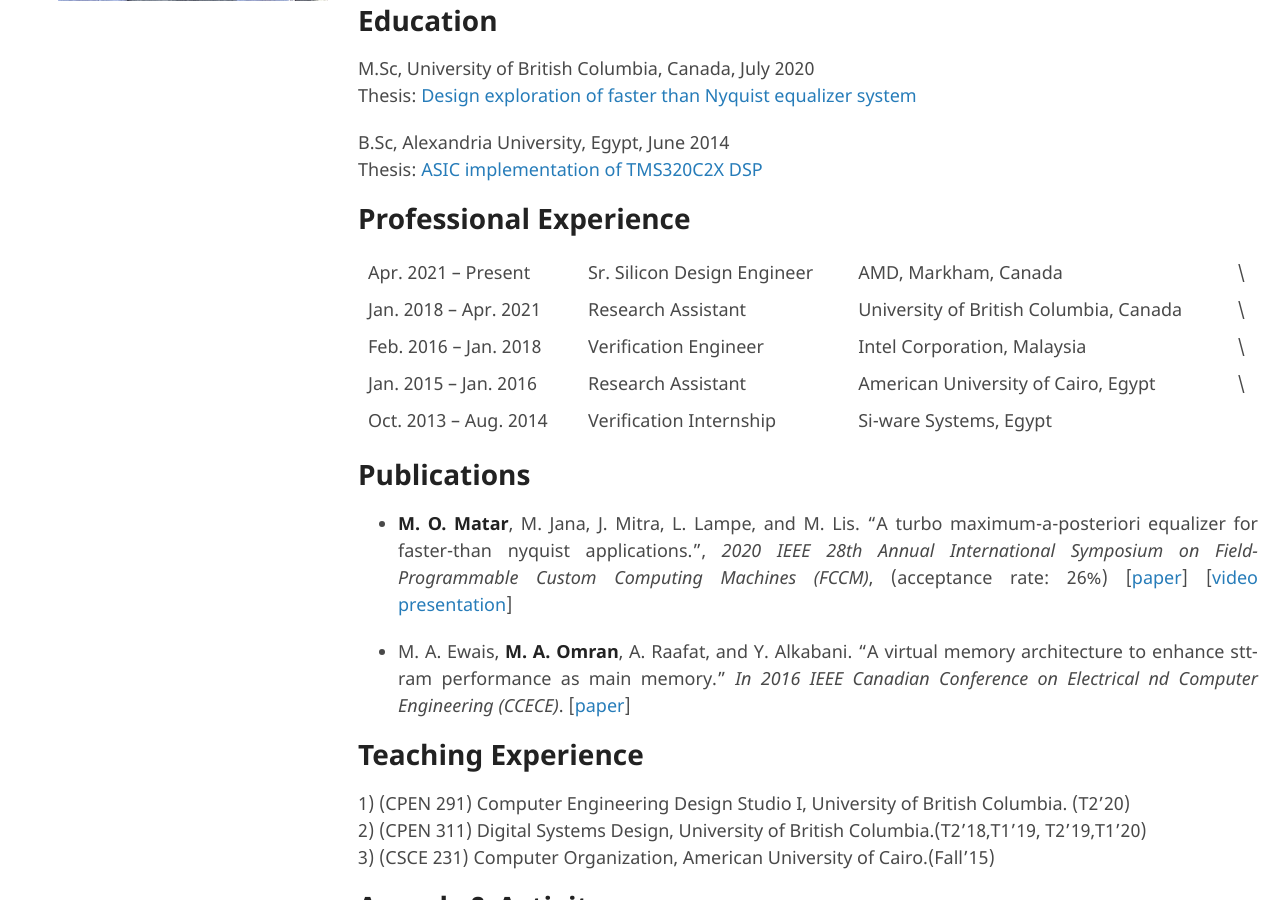
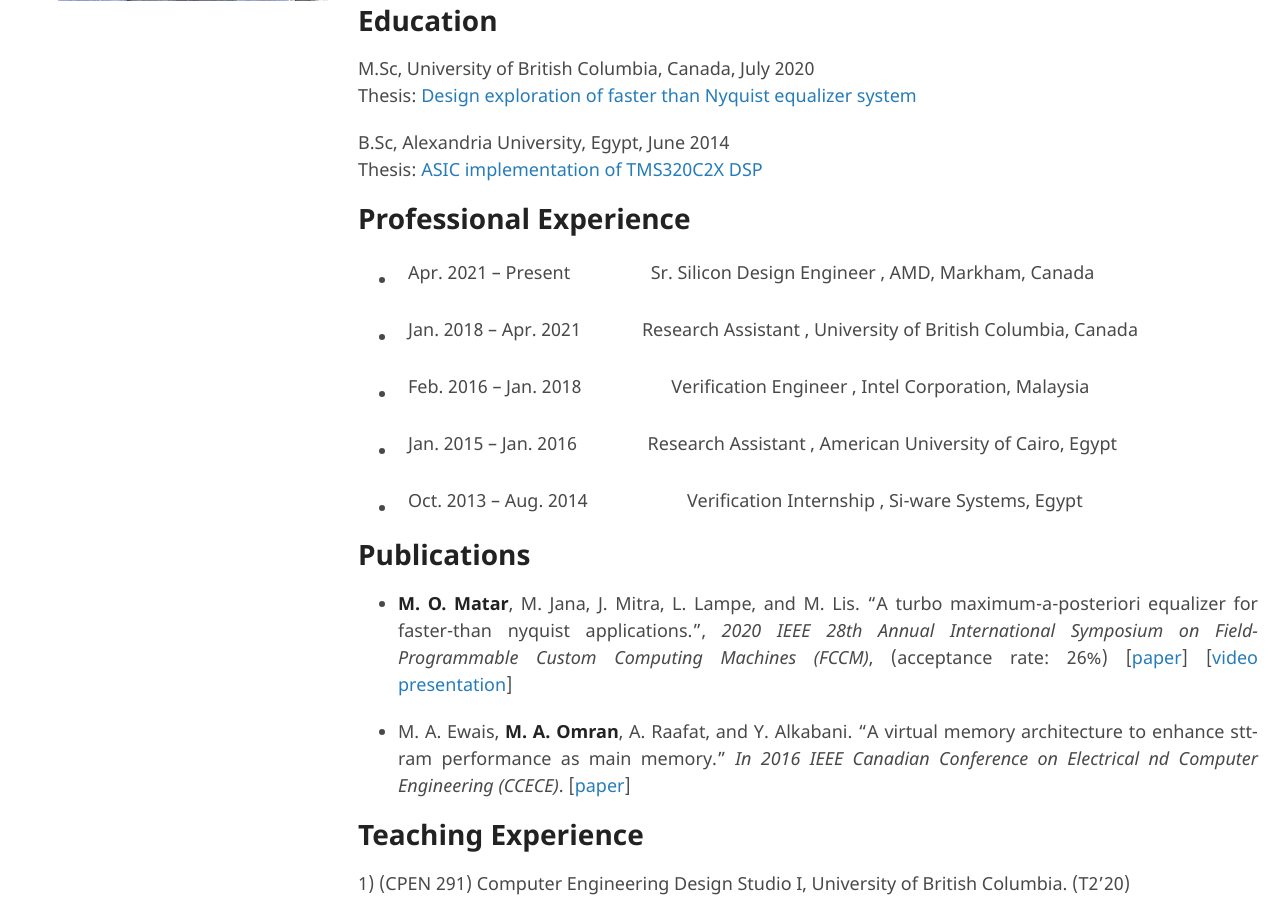
Before and after one commit to maomran/momatar, a Jekyll site: the page built from index.md, in a window 1280 px wide and 900 px high, scrolled down 384 px. Built offline with Jekyll 4.4.1, drawn with Linux system fonts in a browser that asks for light colours; our own code applies the rules of GitHub Pages for plain Markdown files; the repository's description, which GitHub fills in, is left out.

```diff
--- a/index.md
+++ b/index.md
@@ -23,11 +23,11 @@ Thesis: [ASIC implementation of TMS320C2X DSP](docs/toledo.pdf)
 
 # Professional Experience
 
-|Apr. 2021 -- Present   | Sr. Silicon Design Engineer     | AMD, Markham, Canada                    | \
-|Jan. 2018 -- Apr. 2021 | Research Assistant              | University of British Columbia, Canada  | \
-|Feb. 2016 -- Jan. 2018 | Verification Engineer           | Intel Corporation, Malaysia             | \
-|Jan. 2015 -- Jan. 2016 | Research Assistant              | American University of Cairo, Egypt     | \
-|Oct. 2013 -- Aug. 2014 | Verification Internship         | Si-ware Systems, Egypt                  |
+* |Apr. 2021 -- Present   | Sr. Silicon Design Engineer     , AMD, Markham, Canada
+* |Jan. 2018 -- Apr. 2021 | Research Assistant              , University of British Columbia, Canada
+* |Feb. 2016 -- Jan. 2018 | Verification Engineer           , Intel Corporation, Malaysia
+* |Jan. 2015 -- Jan. 2016 | Research Assistant              , American University of Cairo, Egypt
+* |Oct. 2013 -- Aug. 2014 | Verification Internship         , Si-ware Systems, Egypt
 
 # Publications
 
```
